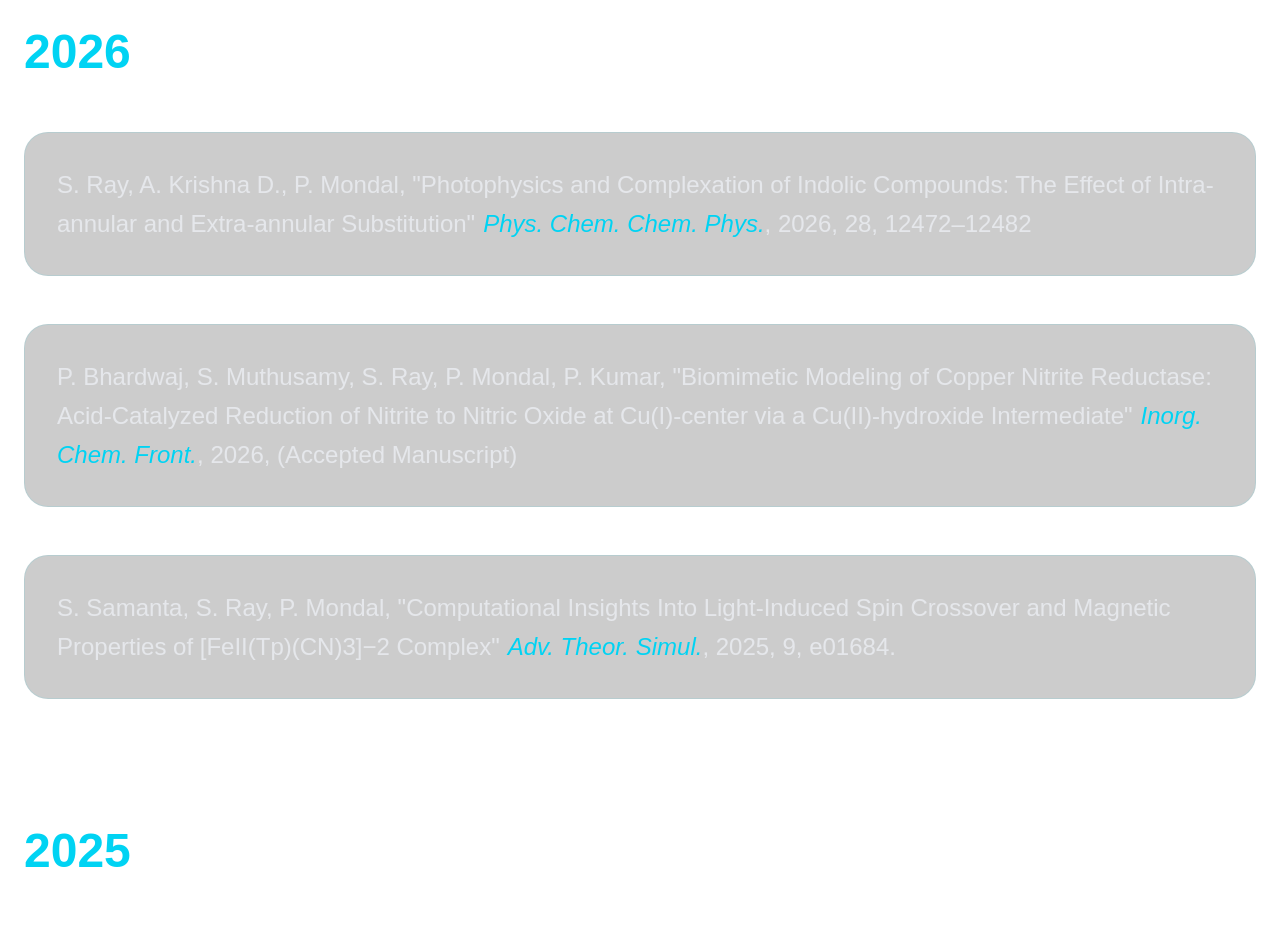
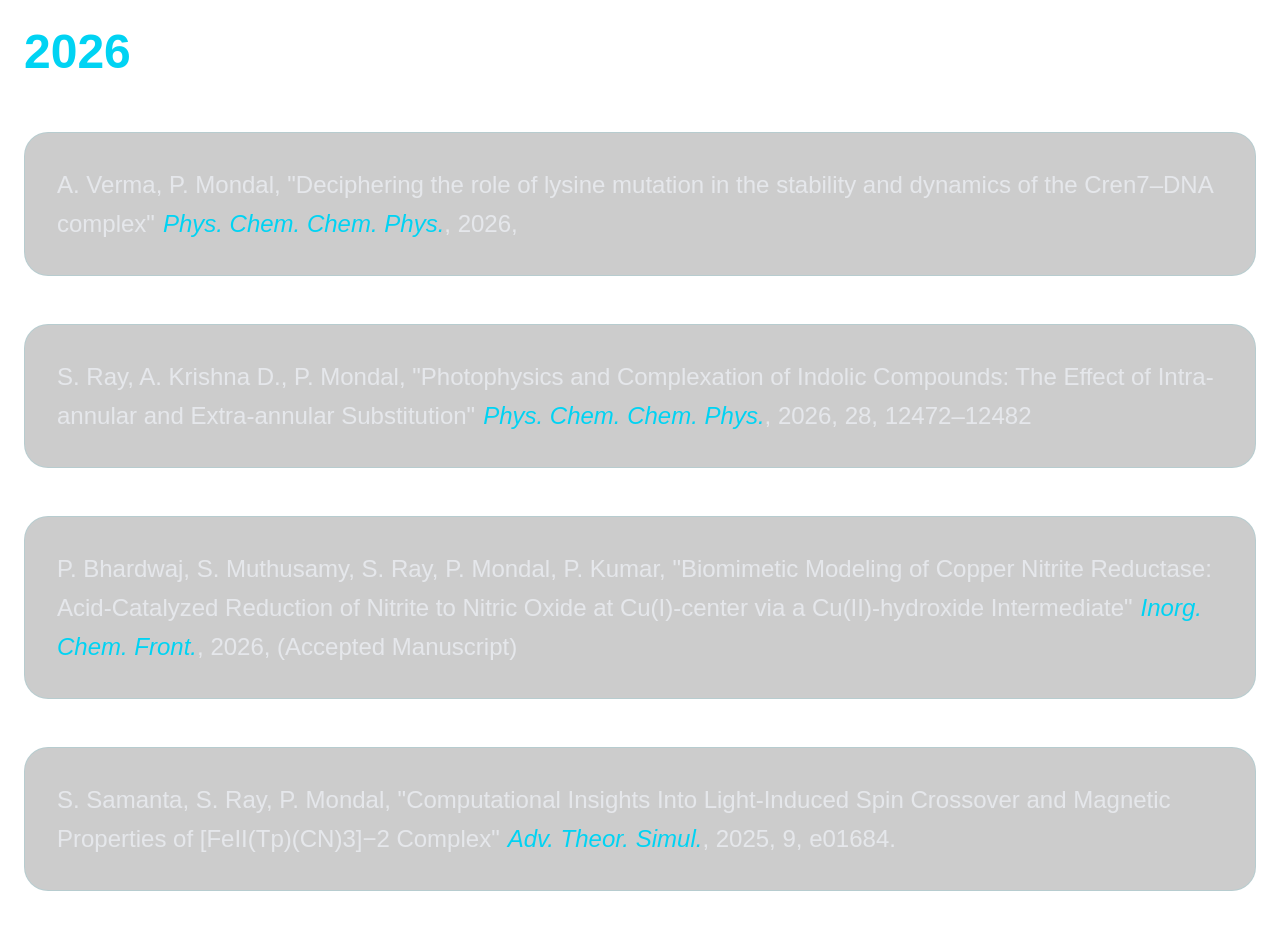
Before and after one commit to pmlabiiserT/ESMSCCG, a Next.js app: page /ESMSCCG/publications in a window 1280 px wide. Shown: the part 800-1730 px from the top of the page. Built offline with nearby package versions, Linux system fonts and the light colour scheme.

Commit message:
Update page.tsx

```diff
--- a/app/publications/page.tsx
+++ b/app/publications/page.tsx
@@ -98,7 +98,40 @@ export default function PublicationsPage() {
 
 
 
+
+
     {/* Paper 1 */}
+
+    <div className="backdrop-blur-md bg-black/20 border border-cyan-400/10 rounded-3xl p-8 hover:bg-cyan-400/5 hover:border-cyan-400 hover:shadow-[0_0_35px_rgba(34,211,238,0.25)] transition-all duration-500">
+
+      <a
+        href="https://doi.org/10.1039/d6cp03247h"
+        target="_blank"
+        rel="noopener noreferrer"
+        className="block"
+      >
+
+        <p className="text-2xl text-gray-200 leading-relaxed hover:text-cyan-300 transition duration-300">
+
+          A. Verma,
+          P. Mondal,
+
+          "Deciphering the role of lysine mutation in the stability and dynamics of the Cren7–DNA complex"
+
+          <span className="italic text-cyan-400 ml-2">
+            Phys. Chem. Chem. Phys.
+          </span>
+
+          , 2026,
+        </p>
+
+      </a>
+
+    </div>
+
+
+
+
 
     <div className="backdrop-blur-md bg-black/20 border border-cyan-400/10 rounded-3xl p-8 hover:bg-cyan-400/5 hover:border-cyan-400 hover:shadow-[0_0_35px_rgba(34,211,238,0.25)] transition-all duration-500">
 
```
